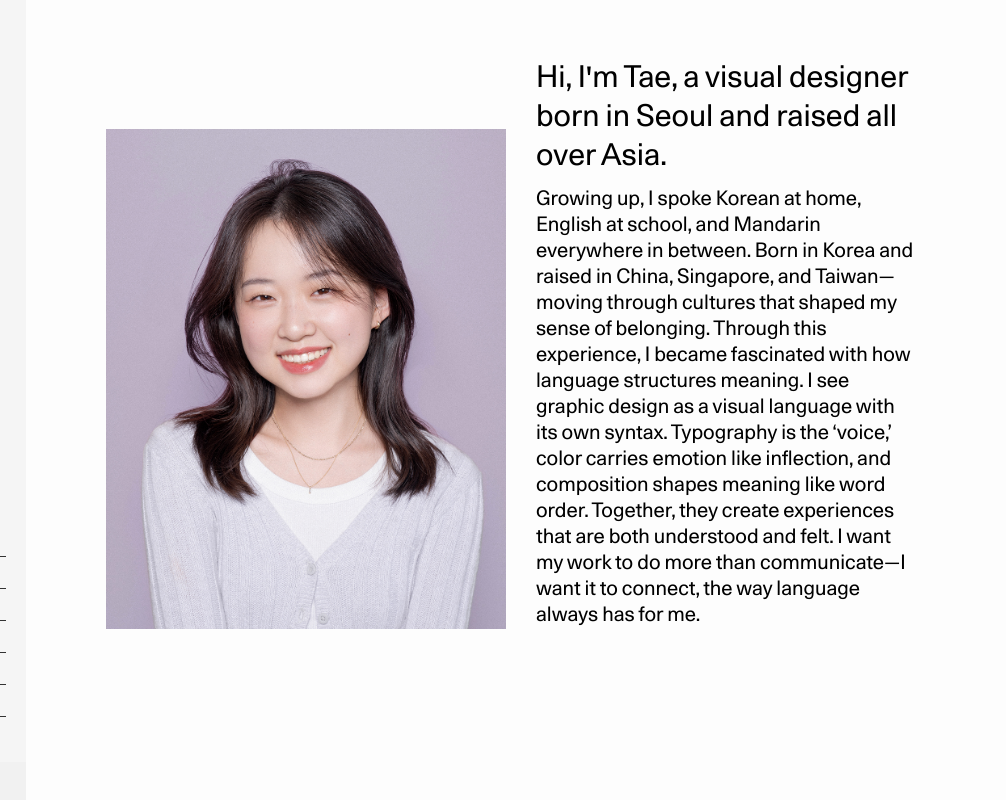
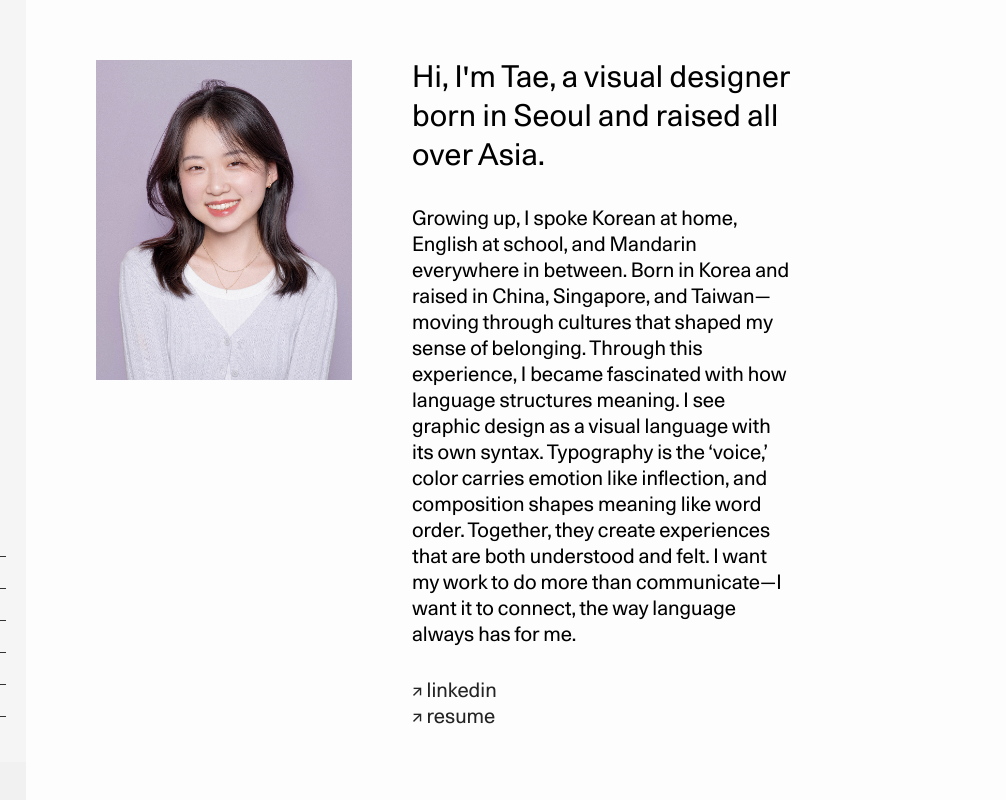
Before and after one commit to thk110101/Tae-Portfolio, a plain HTML site: page info.html in a window 1280 px wide. Shown: the full height of the page, 274-1280 px from the left. Drawn offline with Linux system fonts and the light colour scheme; files whose address does not match are found by name.

Commit message:
Final Updates for In class review

```diff
--- a/info.html
+++ b/info.html
@@ -77,8 +77,17 @@
                     <p class="profile-name">Hi, I'm Tae, a visual designer born in Seoul and raised all over Asia.</p>
                     <p>Growing up, I spoke Korean at home, English at school, and Mandarin everywhere in between. Born in Korea and raised in China, Singapore, and Taiwan—moving through cultures that shaped my sense of belonging. Through this experience, I became fascinated with how language structures meaning.
                         I see graphic design as a visual language with its own syntax. Typography is the ‘voice,’ color carries emotion like inflection, and composition shapes meaning like word order. Together, they create experiences that are both understood and felt. I want my work to do more than communicate—I want it to connect, the way language always has for me.</p>
-                </div>
+                        <nav class="info-cascading">
+                            <ul>
+                                <li class="no-hover"><span data-index="0"></span></li>
+                                <li><a target="_blank" rel="noopener noreferrer" href="https://www.linkedin.com/in/tae-hyun-kim-34a757192/" data-index="1">↗ linkedin</a></li>
+                                <li class="no-hover"><span data-index="2"></span></li>
+                                <li><a target="_blank" rel="noopener noreferrer" href="https://drive.google.com/file/d/13bpKyzMx7ikTZsYw6-CjbHqlu7fMXvsx/view?usp=sharing" data-index="3">↗ resume</a></li>
+                            </ul>
+                        </nav>
+                    </div>
             </div>
+
         </section>
     </main>
 </div>
--- a/styles.css
+++ b/styles.css
@@ -589,31 +589,50 @@ nav.cascading ul {
 
 .profile {
     display: grid;
-    grid-template-columns: 400px 30vw; /* First column is 400px, second column is 30% of the viewport width */
-    gap: 30px; /* Add spacing between columns */
-    align-items: end; /* Align items at the bottom */
+    grid-template-columns: 20vw 30vw; /* First column adjusts to the size of its content (profile image), second column is 30% of the viewport width */
+    gap: 60px; /* Add spacing between columns */
+    align-items: top; /* Align items at the top */
     height: 500px; /* Set grid height to 500px */
-    margin-left: 40px;
+    margin-left: 30px;
     margin-top: 20px;
 }
 
 .profile-name {
     font-size: 30px;
     font-family: 'Unica 77', sans-serif;
-    margin-bottom: 10px;
+    margin-bottom: 30px;
+    letter-spacing: 0.2px;
 }
 
-.profile-text{
+.profile-text {
     font-size: 20px;
     line-height: 1.3;
 }
 
 .profile-image {
-    height: 500px;
+    width: 20vw; /* Set width to 30% of the viewport width */
+    height: auto; /* Maintain aspect ratio */
 }
-.profile-image img{
-    height: 100%;
-    width: auto;
+
+.profile-image img {
+    width: 100%; /* Make the image take the full width of the container */
+    height: auto; /* Maintain aspect ratio */
+}
+
+.info-cascading ul li{
+    margin: 0; /* Remove all margins */
+    padding: 0; /* Remove all padding */
+}
+
+.info-cascading ul{
+    margin: 0; /* Remove all margins */
+    padding: 0; /* Remove all padding */
+    margin-top: 30px;
+}
+
+.info-cascading ul li a{
+    font-size: 20px;
+    line-height: 1.3;
 }
 
 /* Tooltip hidden by default */
@@ -786,7 +805,6 @@ nav.cascading ul {
         display: block; /* Ensure the element is rendered */
         visibility: visible; /* Ensure the element is visible */
         -webkit-transform: translateZ(0); /* Safari-specific rendering fix */
-        -webkit-backface-visibility: hidden; /* Safari-specific rendering fix */
 
     }
 
```
Also changed, not shown: 1PWP.html (+0 -1 lines), index.html (+0 -13 lines).
